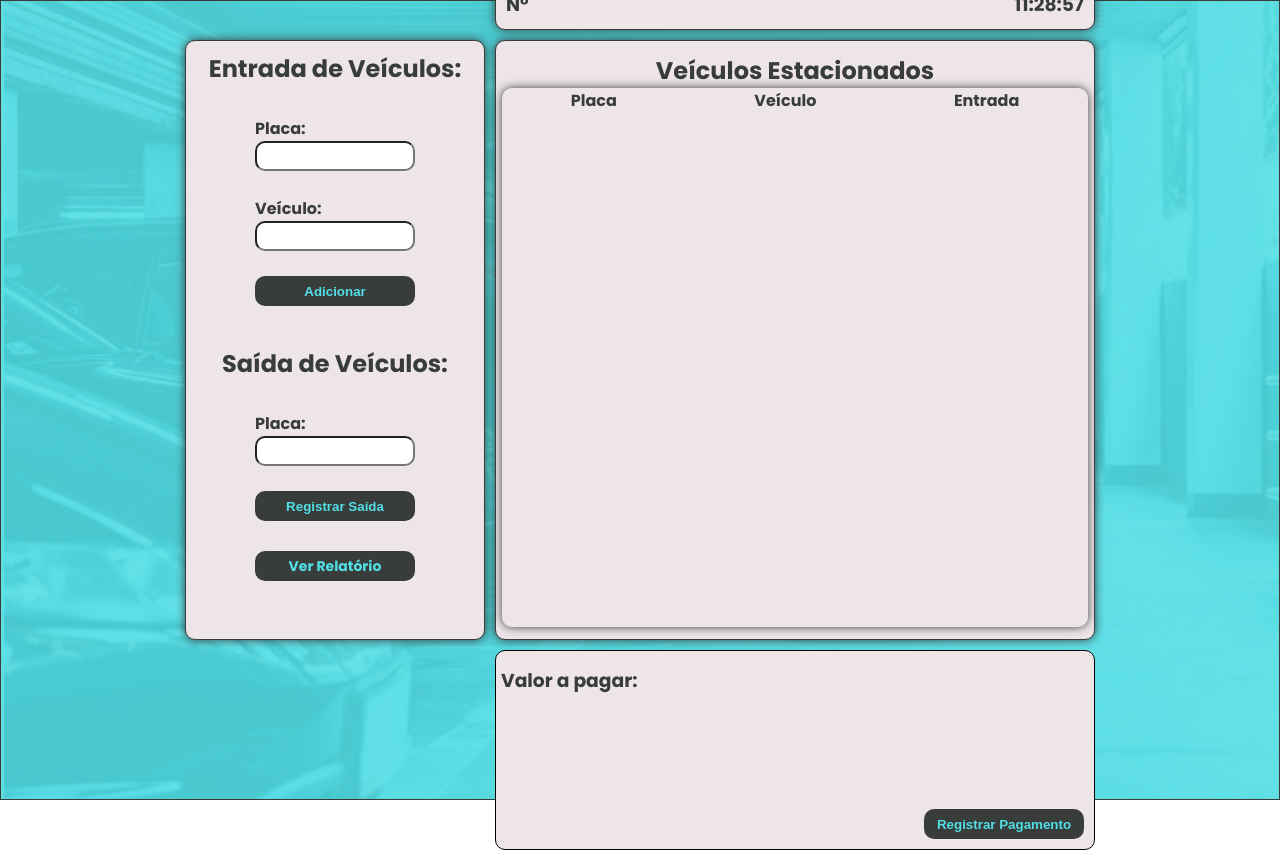
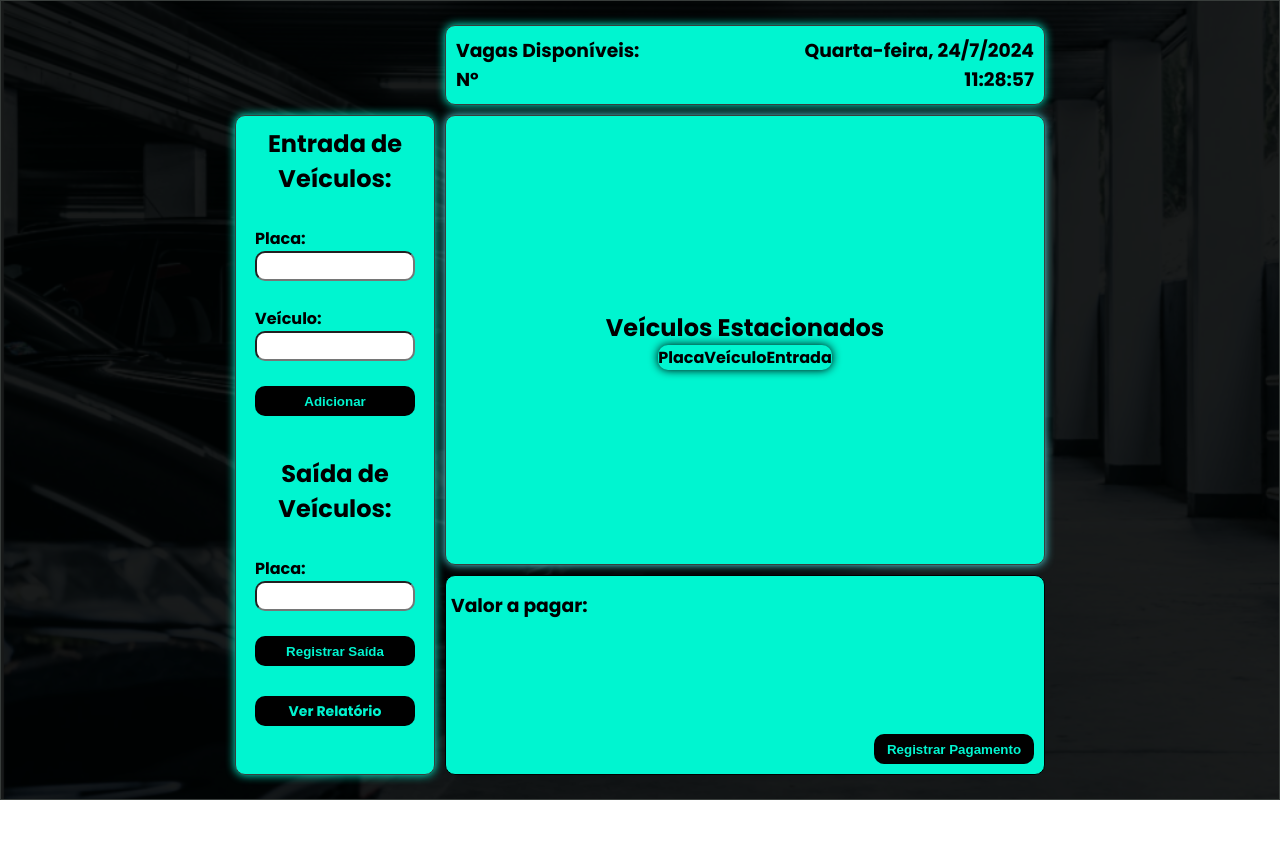
Before and after one commit to AlexAbreuGomes/parkingsystem, a plain HTML site: page registro.html in a window 1280 px wide. After the commit the page ends 800 px from the top, so only its background shows below. Drawn offline with Linux system fonts and the light colour scheme.

Commit message:
css mundabça de cor

```diff
--- a/assets/css/style-registro.css
+++ b/assets/css/style-registro.css
@@ -2,7 +2,7 @@
 
 body {
     font-family: 'Poppins', sans-serif;
-    color: #383D3B;
+    color: #000000;
     background-image: url("../img/estacionamento.png");
     background-repeat: no-repeat;
     background-size: cover;
@@ -18,7 +18,7 @@ body::after {
     left: 0; /* Define a posição esquerda do pseudo-elemento */
     width: 100%; /* Define a largura do pseudo-elemento como 100% do body */
     height: 100%; /* Define a altura do pseudo-elemento como 100% do body */
-    background-color: rgba(82, 222, 229, 0.9); /* Define a cor de fundo com opacidade */
+    background-color: rgba(1, 3, 3, 0.9); /* Define a cor de fundo com opacidade */
     mix-blend-mode: normal; /* Define o modo de mesclagem como normal */
     z-index: -1; /* Define a posição do pseudo-elemento abaixo do conteúdo */
     pointer-events: none; /* Define que o pseudo-elemento não interfere na interação com o conteúdo */
@@ -34,9 +34,6 @@ e a parte inferior direita ocupando toda a área da tela.
 A posição do pseudo-elemento é definida como -1, para garantir que ele fique atrás do conteúdo.
 Por fim, a propriedade pointer-events é definida como none, para garantir que a camada não interfere na interação com o conteúdo.
 */
-
-
-
 
 .principal  {
     display: flex;
@@ -67,13 +64,13 @@ Por fim, a propriedade pointer-events é definida como none, para garantir que a
     flex-direction: column;
     align-items: center;
     justify-content: flex-start;
-    width: 300px;
-    height: 600px;
-    background-color: #EEE5E9;
+    width: 200px;
+    height: 660px;
+    background-color: #00f5d0;
     border-radius: 10px;
     border: 1px solid #383D3B;
-    box-shadow: 0 0 10px #383D3B;
-    margin-top: -120px;
+    box-shadow: 0 0 10px #00f5d0;
+    margin-bottom: -90px;
     gap: 20px;
 }
 
@@ -112,21 +109,21 @@ input {
     height: 30px;
     border-radius: 10px;
     border: none;
-    background-color: #383D3B;
-    color: #52DEE5;
-    font-weight: bold;
+    background-color: #000000;
+    color: #00f5d0;
+    font-weight:700;
     cursor: pointer;
     transition: background-color 0.1s, color 0.1s; /* Transição suave para o efeito hover */
 }
 
 .submit:hover, .relatorio:hover, .submitPagamento:hover {
-    background-color: #52DEE5; /* Cor de fundo ao passar o mouse */
-    color: #383D3B; /* Cor do texto ao passar o mouse */
+    background-color: #ffffff; /* Cor de fundo ao passar o mouse */
+    color: #000000; /* Cor do texto ao passar o mouse */
 }
 
 a {
     text-decoration: none;
-    color: #52DEE5;
+    color: #00f5d0;
     font-size: 14px;
     font-weight: none;
 }
@@ -145,10 +142,10 @@ a {
     justify-content: space-between;
     width: 600px;
     padding: 10px 10px 10px 10px;
-    background-color: #EEE5E9;
+    background-color: #00f5d0;
     border-radius: 10px;
     border: 1px solid #383D3B;
-    box-shadow: 0 0 10px #383D3B;
+    box-shadow: 0 0 10px #00f5d0;
 }
 
 .vagas-disponiveis {
@@ -165,23 +162,18 @@ a {
     justify-content: end;
 }
 
-
-
 #veiculos-registrados {
     display: flex;
     flex-direction: column;
     align-items: center;
     justify-content: center;
     width: 600px;
-    height: 600px;
+    height: 450px;
     border: 1px solid #383D3B;
-    background-color: #EEE5E9;
+    background-color: #00f5d0;
     border-radius: 10px;
-    box-shadow: 0 0 10px #383D3B;
+    box-shadow: 0 0 10px #52DEE5;
     overflow-y:auto;
-
-
-
 }
 
 /* Estilo para a barra de rolagem */
@@ -194,13 +186,13 @@ a {
 
 #veiculos-registrados::-webkit-scrollbar-track {
     width: 5px;
-    background: #EEE5E9; /* cor da trilha da barra de rolagem */
+    background: #00f5d0; /* cor da trilha da barra de rolagem */
     border-top-right-radius: 10px; /* radius da trilha */
     border-bottom-right-radius: 10px;
 }
 
 #veiculos-registrados::-webkit-scrollbar-thumb {
-    background-color:  #383D3B; /* cor do polegar da barra de rolagem */
+    background-color:  #000000; /* cor do polegar da barra de rolagem */
     border-radius: 20px; /* radius do polegar */
     border: 2px solid #EEE5E9; /* borda ao redor do polegar */
 }
@@ -212,7 +204,7 @@ a {
     border-collapse: collapse;
 
     border-radius: 10px;
-    box-shadow: 0 0 10px #383D3B;
+    box-shadow: 0 0 10px #000000;
 }
 
 tr{
@@ -230,8 +222,14 @@ td {
     justify-content: space-around;
     width: 100%;
     height: 40px;
+    font-size: 15px;
+    font-weight: 700;
+    color: #00f5d0;
+    background-color: #000;
     border: 1px solid #383D3B;
 }
+
+
 
 /* Seleciona a última linha da tabela */
 tr:last-child td:first-child {
@@ -250,7 +248,7 @@ tr:last-child td:last-child {
     border: 1px solid #000; /* Apenas para visualização */
     padding:5px; /* Apenas para visualização */
     border-radius: 10px;
-    background-color: #EEE5E9;
+    background-color: #00f5d0;
 
 }
 
--- a/registro.html
+++ b/registro.html
@@ -1,5 +1,6 @@
 <!DOCTYPE html>
 <html lang="pt-br">
+
 <head>
     <meta charset="UTF-8">
     <meta name="viewport" content="width=device-width, initial-scale=1.0">
@@ -8,6 +9,7 @@
     <title>registro</title>
 
 </head>
+
 <body>
     <main class="principal">
         <section id="lateral">
@@ -45,7 +47,8 @@
             </section>
 
             <section id="veiculos-registrados">
-                <h2>Veículos Estacionados</h2>
+                <h2 id="texto-adicional">Veículos Estacionados</h2>
+                <section class="tabela">
                     <table id="tabelaEstacionados">
                         <thead>
                             <tr>
@@ -57,6 +60,7 @@
                         <tbody>
                         </tbody>
                     </table>
+                </section>
             </section>
             <section class="valor">
                 <section>
@@ -71,4 +75,5 @@
     </main>
     <script src="assets/js/estacionamento.js"></script>
 </body>
+
 </html>
```
Lines whose indentation alone changed are shown as unchanged.
